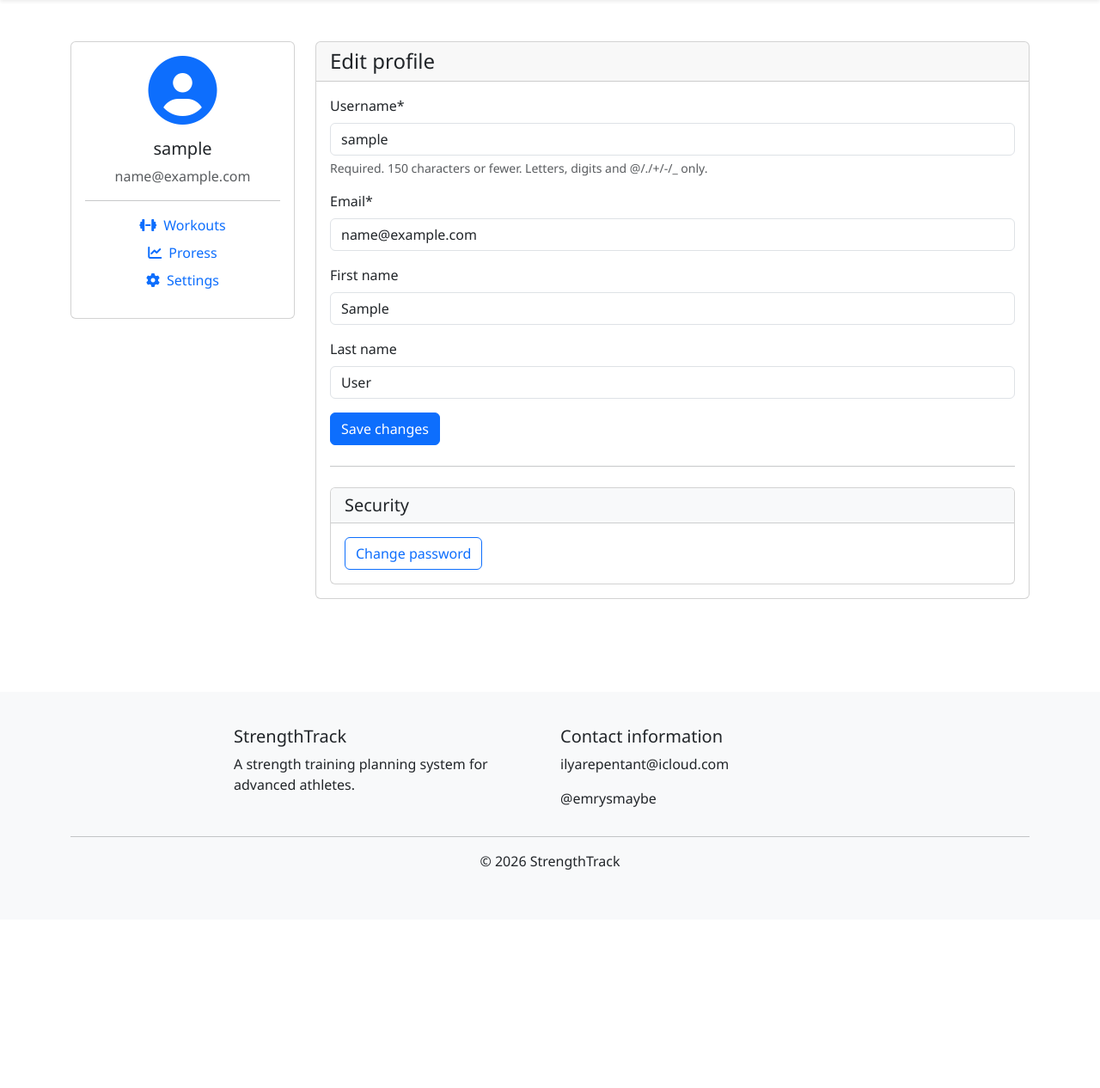
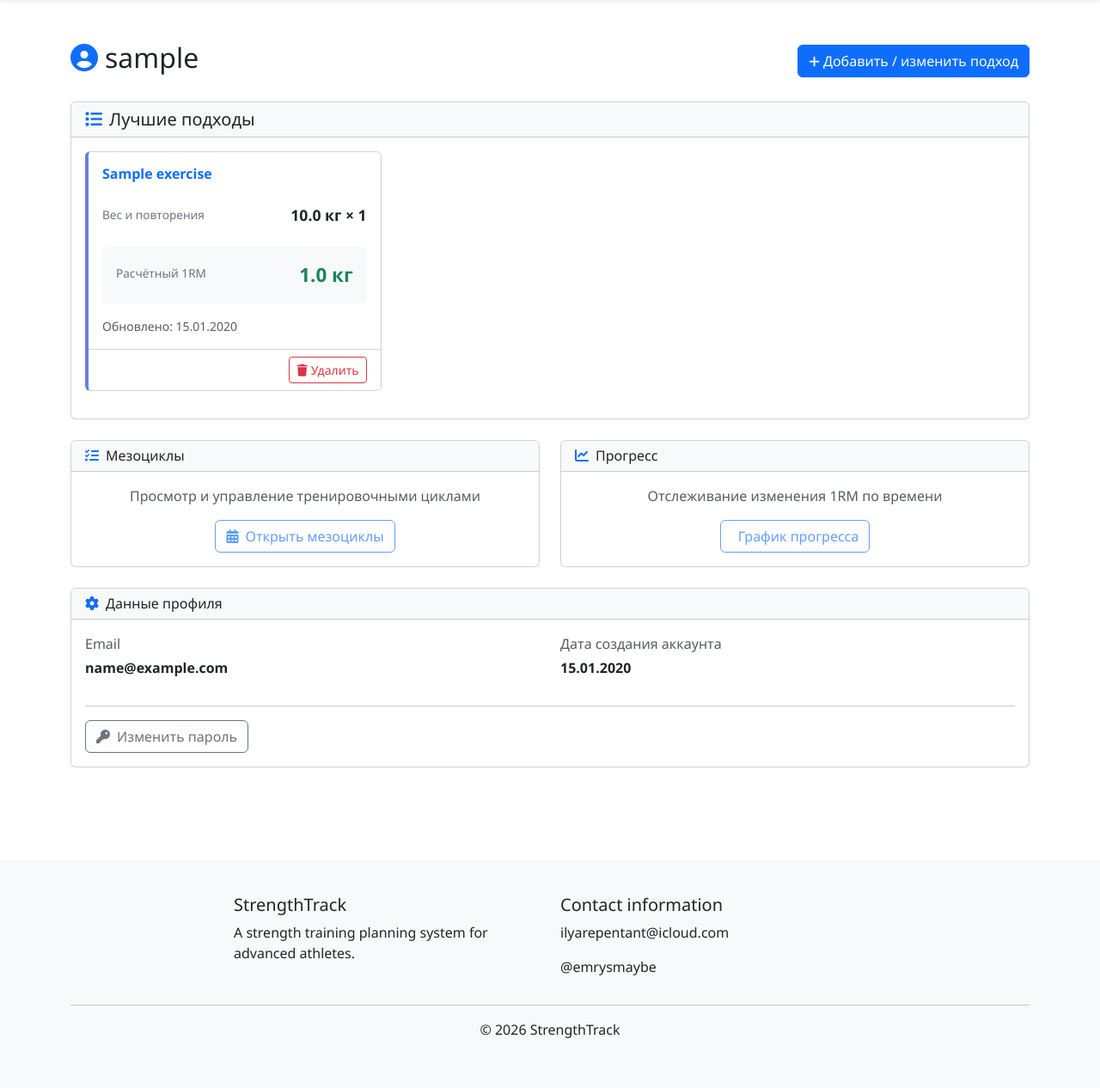
Before and after one commit to repen7ant/StrengthTrack, a Django app: page /accounts/profile/ in a window 1280 px wide. Shown: the part 62-1328 px from the top of the page at 86% size. Before the commit the page ends 1074 px from the top, so only its background shows below. Run offline with Django 5.2, Linux system fonts and the light colour scheme; a user stored in the database is signed in; tables that the repository leaves empty hold one stand-in row (values such as "Sample post"); some libraries are stand-ins or nearby versions.

Commit message:
created best set page, changed profile page

```diff
--- a/accounts/forms.py
+++ b/accounts/forms.py
@@ -1,8 +1,10 @@
 from crispy_forms.helper import FormHelper
-from crispy_forms.layout import Submit
+from crispy_forms.layout import Column, Layout, Row, Submit
 from django import forms
 from django.contrib.auth.forms import UserCreationForm
 from django.contrib.auth.models import User
+
+from core.models import BestSet, Exercise
 
 
 class UserRegisterForm(UserCreationForm):
@@ -36,3 +38,71 @@ class UserUpdateForm(forms.ModelForm):
     class Meta:
         model = User
         fields = ["username", "email", "first_name", "last_name"]
+
+
+class BestSetForm(forms.ModelForm):
+    exercise = forms.ModelChoiceField(
+        queryset=Exercise.objects.all(),
+        label="Упражнение",
+        required=True,
+    )
+
+    class Meta:
+        model = BestSet
+        fields = ["exercise", "weight", "reps"]
+        labels = {
+            "weight": "Вес (кг)",
+            "reps": "Повторения",
+        }
+        widgets = {
+            "weight": forms.NumberInput(
+                attrs={
+                    "step": "0.5",
+                    "min": "0",
+                    "class": "form-control",
+                    "placeholder": "Например: 100",
+                }
+            ),
+            "reps": forms.NumberInput(
+                attrs={
+                    "min": "1",
+                    "max": "30",
+                    "class": "form-control",
+                    "placeholder": "Например: 5",
+                }
+            ),
+            "exercise": forms.Select(
+                attrs={
+                    "class": "form-select",
+                }
+            ),
+        }
+
+    def __init__(self, *args, **kwargs):
+        super().__init__(*args, **kwargs)
+        self.helper = FormHelper()
+        self.helper.form_method = "post"
+        self.helper.layout = Layout(
+            Row(
+                Column("exercise", css_class="col-md-6"),
+            ),
+            Row(
+                Column("weight", css_class="col-md-6"),
+                Column("reps", css_class="col-md-6"),
+            ),
+            Submit(
+                "submit", "Сохранить подход", css_class="btn btn-primary btn-block mt-3"
+            ),
+        )
+
+    def clean(self):
+        cleaned_data = super().clean()
+        weight = cleaned_data.get("weight")
+        reps = cleaned_data.get("reps")
+
+        if weight is not None and weight <= 0:
+            raise forms.ValidationError("Вес должен быть больше 0")
+        if reps is not None and (reps < 1 or reps > 30):
+            raise forms.ValidationError("Повторения должны быть от 1 до 30")
+
+        return cleaned_data
--- a/accounts/urls.py
+++ b/accounts/urls.py
@@ -46,4 +46,10 @@ urlpatterns = [
         ),
         name="password_reset_complete",
     ),
+    path("add-best-set/", views.add_best_set, name="add_best_set"),
+    path(
+        "delete-best-set/<int:best_set_id>/",
+        views.delete_best_set,
+        name="delete_best_set",
+    ),
 ]
--- a/accounts/views.py
+++ b/accounts/views.py
@@ -2,7 +2,9 @@ from django.contrib import messages
 from django.contrib.auth.decorators import login_required
 from django.shortcuts import redirect, render
 
-from .forms import UserRegisterForm, UserUpdateForm
+from core.models import BestSet
+
+from .forms import BestSetForm, UserRegisterForm
 
 
 def register(request):
@@ -24,18 +26,56 @@ def register(request):
 
 @login_required
 def profile(request):
-    """Профиль пользователя"""
+    """Профиль пользователя с лучшими подходами и статистикой"""
+    user_best_sets = BestSet.objects.filter(user=request.user).select_related(
+        "exercise"
+    )
+
+    context = {
+        "best_sets": user_best_sets,
+        "total_best_sets": user_best_sets.count(),
+    }
+    return render(request, "accounts/profile.html", context)
+
+
+@login_required
+def add_best_set(request):
+    """Добавление/обновление лучшего подхода"""
     if request.method == "POST":
-        user_form = UserUpdateForm(request.POST, instance=request.user)
+        form = BestSetForm(request.POST)
+        if form.is_valid():
+            best_set = form.save(commit=False)
+            best_set.user = request.user
 
-        if user_form.is_valid():
-            user_form.save()
-            messages.success(request, "Ваш профиль был обновлен!")
+            # Проверка на уникальность (user, exercise)
+            existing_set = BestSet.objects.filter(
+                user=request.user, exercise=best_set.exercise
+            ).first()
+
+            if existing_set:
+                best_set.pk = existing_set.pk
+                messages.info(
+                    request, f"Подход обновлён! Новый 1RM: {best_set.estimated_1rm} кг"
+                )
+            else:
+                messages.success(
+                    request,
+                    f"Подход добавлен! Расчётный 1RM: {best_set.estimated_1rm} кг",
+                )
+
+            best_set.save()
             return redirect("profile")
     else:
-        user_form = UserUpdateForm(instance=request.user)
+        form = BestSetForm()
 
-    context = {
-        "user_form": user_form,
-    }
-    return render(request, "accounts/profile.html", context)
+    return render(request, "accounts/add_best_set.html", {"form": form})
+
+
+@login_required
+def delete_best_set(request, best_set_id):
+    """Удаление лучшего подхода"""
+    best_set = BestSet.objects.get(id=best_set_id, user=request.user)
+    exercise_name = best_set.exercise.name
+    best_set.delete()
+    messages.success(request, f"Подход для {exercise_name} удалён")
+    return redirect("profile")
--- a/core/templates/accounts/profile.html
+++ b/core/templates/accounts/profile.html
@@ -3,49 +3,175 @@
 
 {% block title %}Profile - StrengthTrack{% endblock %}
 
+{% block extra_css %}
+<style>
+    .best-set-card {
+        border-left: 4px solid #667eea;
+        transition: transform 0.2s, box-shadow 0.2s;
+    }
+    .best-set-card:hover {
+        transform: translateY(-2px);
+        box-shadow: 0 6px 12px rgba(0,0,0,0.1);
+    }
+    .empty-state {
+        text-align: center;
+        padding: 60px 20px;
+        color: #6c757d;
+    }
+    .empty-state i {
+        font-size: 4rem;
+        margin-bottom: 20px;
+        opacity: 0.3;
+    }
+    .best-set-stat {
+        display: flex;
+        justify-content: space-between;
+        align-items: center;
+        padding: 8px 0;
+    }
+    .best-set-stat-label {
+        font-size: 0.85rem;
+        color: #6c757d;
+    }
+    .best-set-stat-value {
+        font-weight: bold;
+        font-size: 1.1rem;
+    }
+</style>
+{% endblock %}
+
 {% block content %}
 <div class="container py-5">
-    <div class="row">
-        <div class="col-md-3">
-            <div class="card mb-4">
-                <div class="card-body text-center">
-                    <div class="mb-3">
-                        <i class="fas fa-user-circle fa-5x text-primary"></i>
-                    </div>
-                    <h5>{{ user.username }}</h5>
-                    <p class="text-muted">{{ user.email }}</p>
-                    <hr>
-                    <ul class="list-unstyled">
-                        <li class="mb-2"><a href="#" class="text-decoration-none"><i class="fas fa-dumbbell me-2"></i>Workouts</a></li>
-                        <li class="mb-2"><a href="#" class="text-decoration-none"><i class="fas fa-chart-line me-2"></i>Proress</a></li>
-                        <li class="mb-2"><a href="#" class="text-decoration-none"><i class="fas fa-cog me-2"></i>Settings</a></li>
-                    </ul>
+    <div class="row mb-4">
+        <div class="col-12">
+            <div class="d-flex justify-content-between align-items-center">
+                <h2>
+                    <i class="fas fa-user-circle me-2 text-primary"></i>{{ user.username }}
+                </h2>
+                <a href="{% url 'add_best_set' %}" class="btn btn-primary">
+                    <i class="fas fa-plus me-1" style="font-size: 0.9rem;"></i>Добавить / изменить подход
+                </a>
+            </div>
+        </div>
+    </div>
+
+    <!-- Best Sets Section -->
+    <div class="row mb-4">
+        <div class="col-12">
+            <div class="card">
+                <div class="card-header bg-light">
+                    <h5 class="mb-0">
+                        <i class="fas fa-list me-2 text-primary"></i>Лучшие подходы
+                    </h5>
+                </div>
+                <div class="card-body">
+                    {% if best_sets %}
+                        <div class="row">
+                            {% for best_set in best_sets %}
+                                <div class="col-md-6 col-lg-4 mb-3">
+                                    <div class="card best-set-card h-100">
+                                        <div class="card-body">
+                                            <h6 class="card-title text-primary fw-bold mb-3">
+                                                {{ best_set.exercise.name }}
+                                            </h6>
+
+                                            <div class="best-set-stat">
+                                                <span class="best-set-stat-label">Вес и повторения</span>
+                                                <span class="best-set-stat-value">{{ best_set.weight }} кг × {{ best_set.reps }}</span>
+                                            </div>
+
+                                            <div class="best-set-stat p-3 bg-light rounded mt-3">
+                                                <span class="best-set-stat-label d-block mb-1">Расчётный 1RM</span>
+                                                <span class="text-success" style="font-weight: bold; font-size: 1.4rem;">{{ best_set.estimated_1rm }} кг</span>
+                                            </div>
+
+                                            <small class="text-muted d-block mt-3">
+                                                Обновлено: {{ best_set.updated_at|date:"d.m.Y" }}
+                                            </small>
+                                        </div>
+                                        <div class="card-footer bg-white">
+                                            <div class="text-end">
+                                                <a href="{% url 'delete_best_set' best_set.id %}"
+                                                    class="btn btn-outline-danger btn-sm"
+                                                    onclick="return confirm('Удалить подход {{ best_set.exercise.name }}?')">
+                                                    <i class="fas fa-trash me-1"></i>Удалить
+                                                </a>
+                                            </div>
+                                        </div>
+                                    </div>
+                                </div>
+                            {% endfor %}
+                        </div>
+                    {% else %}
+                        <div class="empty-state">
+                            <i class="fas fa-dumbbell"></i>
+                            <h5>Нет заполненных подходов</h5>
+                            <p class="mb-3">Добавьте ваш первый лучший подход, чтобы начать отслеживать прогресс</p>
+                        </div>
+                    {% endif %}
                 </div>
             </div>
         </div>
+    </div>
 
-        <div class="col-md-9">
+    <!-- Quick Links Section -->
+    <div class="row mb-4">
+        <div class="col-md-6">
             <div class="card">
-                <div class="card-header">
-                    <h4 class="mb-0">Edit profile</h4>
+                <div class="card-header bg-light">
+                    <h6 class="mb-0">
+                        <i class="fas fa-list-check me-2 text-primary"></i>Мезоциклы
+                    </h6>
+                </div>
+                <div class="card-body text-center">
+                    <p class="text-muted mb-3">Просмотр и управление тренировочными циклами</p>
+                    <a href="#" class="btn btn-outline-primary disabled">
+                        <i class="fas fa-calendar-alt me-2"></i>Открыть мезоциклы
+                    </a>
+                </div>
+            </div>
+        </div>
+        <div class="col-md-6">
+            <div class="card">
+                <div class="card-header bg-light">
+                    <h6 class="mb-0">
+                        <i class="fas fa-chart-line me-2 text-primary"></i>Прогресс
+                    </h6>
+                </div>
+                <div class="card-body text-center">
+                    <p class="text-muted mb-3">Отслеживание изменения 1RM по времени</p>
+                    <a href="#" class="btn btn-outline-primary disabled">
+                        <i class="fas fa-graph me-2"></i>График прогресса
+                    </a>
+                </div>
+            </div>
+        </div>
+    </div>
+
+    <!-- Profile Data Section -->
+    <div class="row">
+        <div class="col-12">
+            <div class="card">
+                <div class="card-header bg-light">
+                    <h6 class="mb-0">
+                        <i class="fas fa-cog me-2 text-primary"></i>Данные профиля
+                    </h6>
                 </div>
                 <div class="card-body">
-                    <form method="POST">
-                        {% csrf_token %}
-                        {{ user_form|crispy }}
-                        <button type="submit" class="btn btn-primary">Save changes</button>
-                    </form>
-
-                    <hr class="my-4">
-
-                    <div class="card">
-                        <div class="card-header bg-light">
-                            <h5 class="mb-0">Security</h5>
+                    <div class="row mb-3">
+                        <div class="col-md-6">
+                            <p class="text-muted mb-1">Email</p>
+                            <p class="fw-bold">{{ user.email }}</p>
                         </div>
-                        <div class="card-body">
-                            <a href="{% url 'password_reset' %}" class="btn btn-outline-primary">Change password</a>
+                        <div class="col-md-6">
+                            <p class="text-muted mb-1">Дата создания аккаунта</p>
+                            <p class="fw-bold">{{ user.userprofile.created_at|date:"d.m.Y" }}</p>
                         </div>
                     </div>
+                    <hr>
+                    <a href="{% url 'password_reset' %}" class="btn btn-outline-secondary">
+                        <i class="fas fa-key me-2"></i>Изменить пароль
+                    </a>
                 </div>
             </div>
         </div>
```
Also changed, not shown: core/models.py (+85 -17 lines), core/templates/accounts/add_best_set.html (added, +109 -0 lines), core/migrations/0002_exercise_userprofile_created_at_and_more.py (added), core/migrations/0003_alter_bestset_date.py (added), core/migrations/0004_remove_bestset_date.py (added), core/migrations/0005_remove_userprofile_bio_remove_userprofile_birth_date_and_more.py (added).
